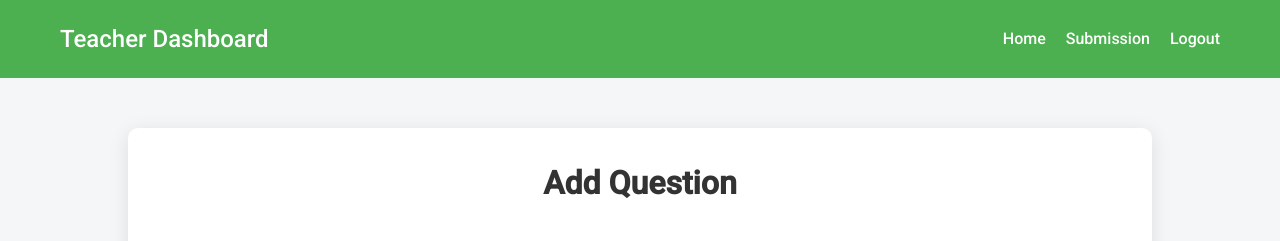
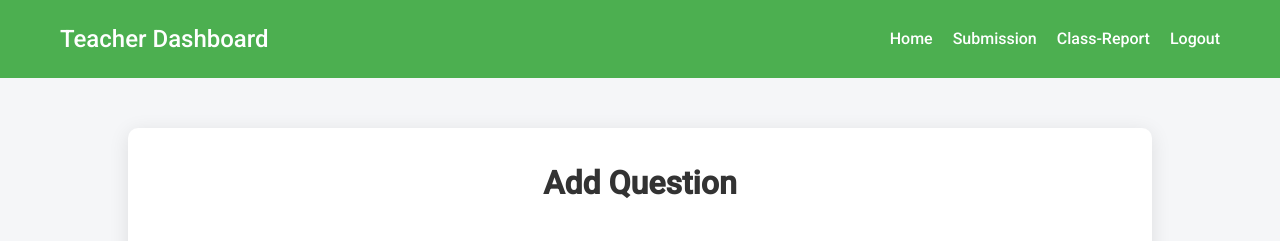
Before and after one commit to busttech/coding-platform-2, a Flask app: page /teacher in a window 1280 px wide. Shown: the top 241 px of the page. Run offline with Flask 3, Linux system fonts and the light colour scheme; the visitor is signed in with stand-in values (Sample User, id 1).

Commit message:
Update teacher.html

```diff
--- a/templates/teacher.html
+++ b/templates/teacher.html
@@ -15,6 +15,7 @@
                 <ul>
                     <li><a href="/">Home</a></li>
                     <li><a href="/Allquestions">Submission</a></li>
+                    <li><a href ="class_report">Class-Report</a></li>
                     <li><a href="/logout">Logout</a></li>
                 </ul>
             </nav>
```
